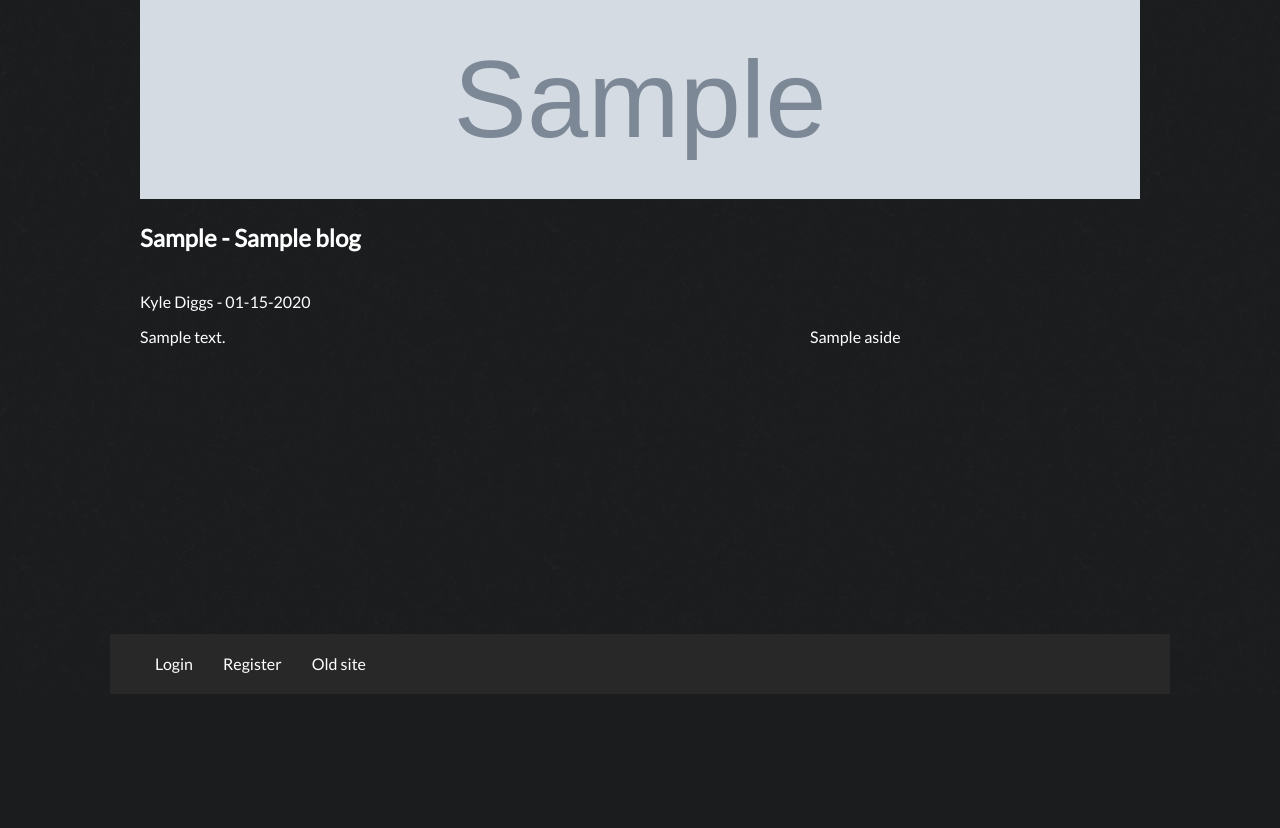
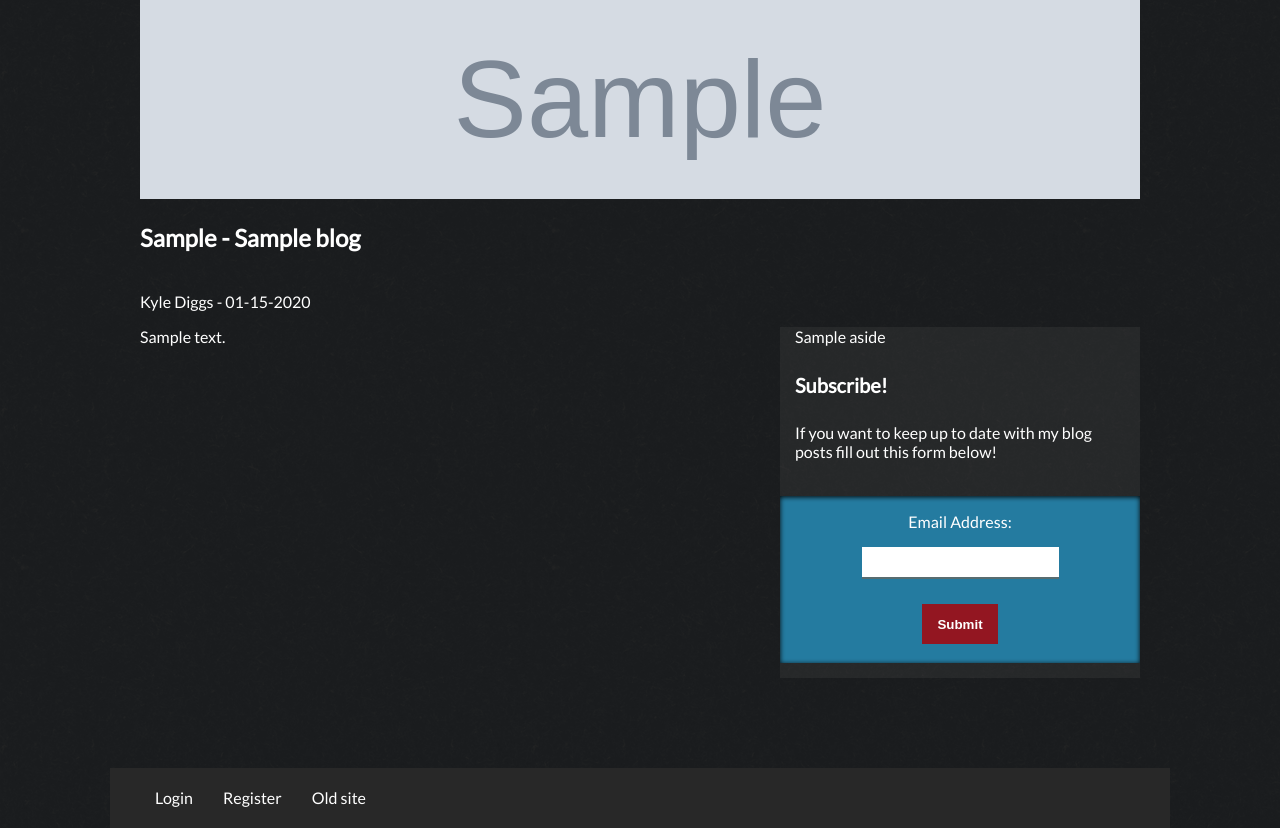
Before and after one commit to Kyle772/Portfolio-site, a Python web app: template templates/blog.html in a window 1280 px wide. Shown: the part 106-934 px from the top of the page. Before the commit the page ends 800 px from the top, so only its background shows below. Run offline with Jinja, Linux system fonts and the light colour scheme; the template is opened without the code that fills it: most values are stand-ins (such as "Sample title", 1, 10 or a date in 2020); grey boxes marked "Sample" are stand-in pictures; some libraries are stand-ins or nearby versions.

Commit message:
main.py: 	- passing through the subscribed variable. Not being used atm but it is there 	- Set up a mailing system for blog subscriptions through zapier b700.css: 	- Hiding additional subscription dialouges <--is that how you spell that? base.css: 	- updated some css for better formatting blog.html: 	- Added subscription form dash/blog.html: 	- Added some string limiting for preview db items pricing.html: 	- Added whiteback class to testimonial images
Signed-off-by: Kyle Diggs <Contact@KyleDiggs.com>

```diff
--- a/static/b700.css
+++ b/static/b700.css
@@ -293,3 +293,15 @@
     width: 100%;
     max-width: 100%;
 }
+
+/* Blog */
+.blog-con .blog-body {
+    flex-direction: column;
+}
+
+.blog-con .aside {
+    box-sizing: border-box;
+    width: 100%;
+    padding: 15px;
+    margin-top: 30px;
+}
--- a/static/base.css
+++ b/static/base.css
@@ -1517,8 +1517,32 @@ a.review-con {
     min-width: 200px;
     width: 33%;
     flex-shrink: 0;
+    align-self: flex-start;
+    padding: 0 15px 15px 15px;
+    background-color: rgba(255, 255, 255, .05);
+}
+
+.blog-con .aside .whiteback {
+    padding-top: 15px;
+    padding-bottom: 15px;
 }
 
 .blog-con .image {
     max-height: 200px;
 }
+
+.blog-sub {
+    background-color: #247ba0;
+    margin-left: -15px;
+    margin-right: -15px;
+    width: calc(100% + 30px);
+    box-shadow: inset 0px 1px 5px #040404;
+}
+
+.blog-sub-con {
+    display: none;
+}
+
+.blog-con  > .blog:first-of-type .blog-sub-con {
+    display: block;
+}
--- a/templates/blog.html
+++ b/templates/blog.html
@@ -11,9 +11,22 @@
             <h3>{% if blog.project_cat != 'None' %}{{ blog.project_cat }} - {% endif %}{{ blog.title }}</h3>
         </a>
         <p class="title-info">Kyle Diggs - {{ blog.created.strftime('%m-%d-%Y') }}</p>
-        <div class="flex row">
+        <div class="blog-body flex row">
             <div class="content">{{ blog.content | safe }}</div>
-            <div class="aside">{{ blog.aside | safe }}</div>
+            <div class="aside">{{ blog.aside | safe }}
+                <div class="blog-sub-con">
+                    <h4>Subscribe!</h4>
+                    <p>If you want to keep up to date with my blog posts fill out this form below!</p>
+                    <br>
+                    <form class="blog-sub col-1 flex col j-cntr algn-cntr" name="blog-sub" method="post">
+                        <label class="flex col col-1 j-cntr algn-cntr">
+                            <p>Email Address:</p>
+                            <input name="email" type="email">
+                        <label>
+                        <input class="button t" type="submit" value="Submit"><br><br>
+                    </form>
+                </div>
+            </div>
         </div>
     </div>
 {% endfor %}
--- a/templates/dash/blog.html
+++ b/templates/dash/blog.html
@@ -60,8 +60,8 @@
             <td><a href="/dashboard/blog/edit/{{ item.key().id() }}">Edit</a></td>
             <td>{{ 'True' if item.image else 'False' }}</td>
             <td>{{ item.title }}</td>
-            <td>{{ item.content }}</td>
-            <td>{{ item.aside }}</td>
+            <td>{{ item.content[0:150] }}</td>
+            <td>{{ item.aside[0:150] }}</td>
             <td>{{ item.project_cat }}</td>
         </tr>
     {% endfor %}
--- a/templates/pricing.html
+++ b/templates/pricing.html
@@ -113,7 +113,7 @@
     {% endif %}
         <div data-verified="{{ item.verified }}" class="test-con t flex row algn-cntr">
             {% if item.image %}
-            <img class="image" src="/images/{{ item.image }}">
+            <img class="image whiteback" src="/images/{{ item.image }}">
             {% endif %}
             <div class="review-con">
                 <div class="info-con">
```
Also changed, not shown: main.py (+15 -2 lines).
